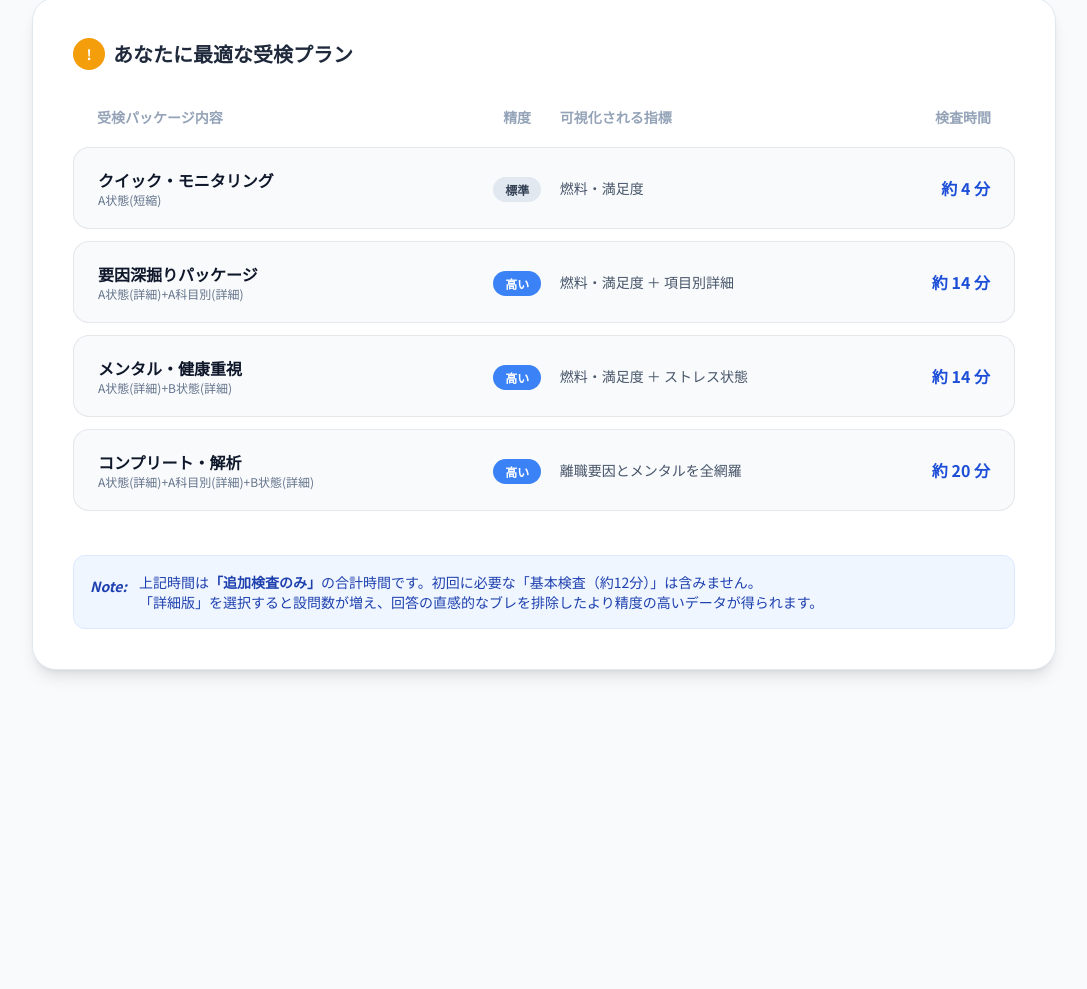
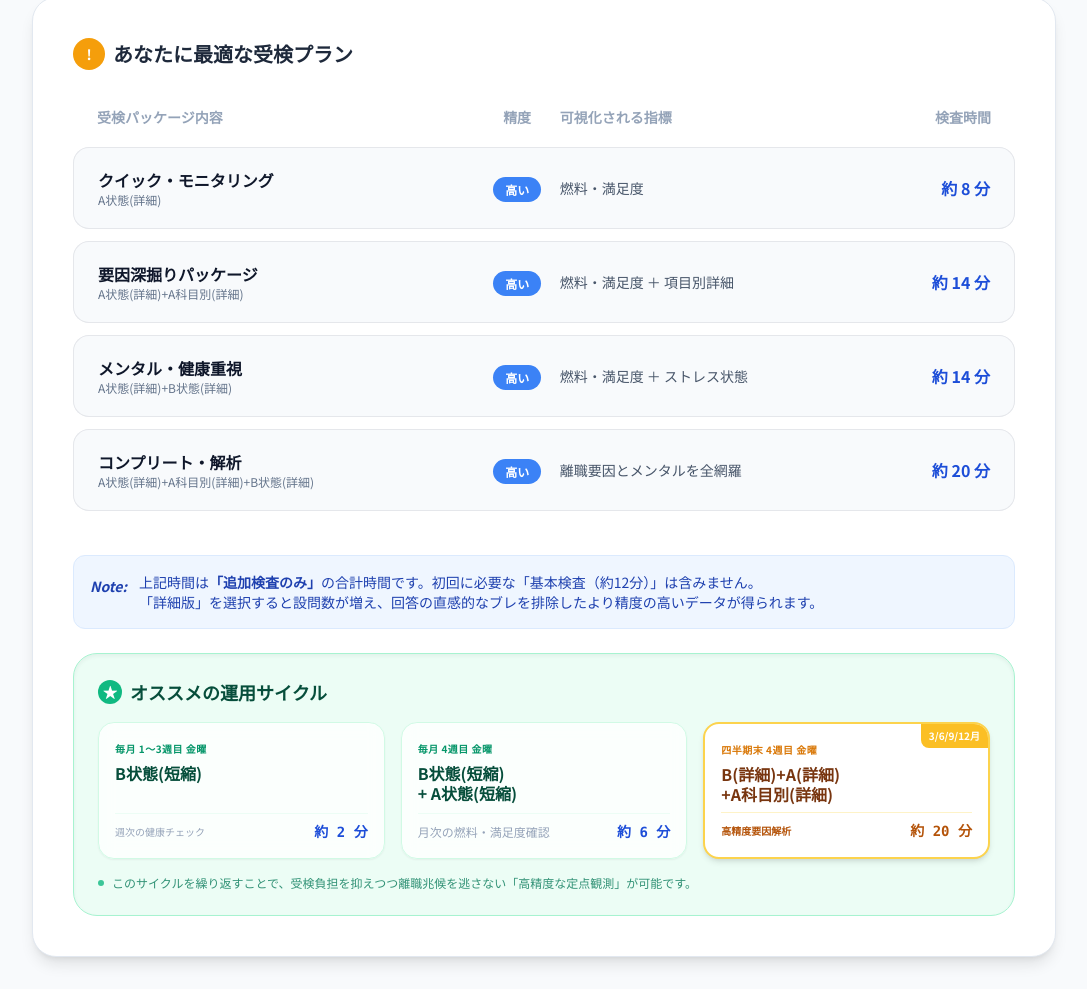
Before and after one commit to o2ku8mu/nocc.select, a plain HTML site: page index.html in a window 1280 px wide. Shown: the part 487-1476 px from the top of the page, without its empty margins (96-1183 px from the left). Before the commit the page ends 1189 px from the top, so only its background shows below. Drawn offline with nearby package versions, Linux system fonts and the light colour scheme.

Commit message:
Update index.html

```diff
--- a/index.html
+++ b/index.html
@@ -90,27 +90,27 @@
                         </tr>
                     </thead>
                     <tbody id="plans-body">
-                        <!-- プラン1: 基本モニタリング -->
+                        <!-- プラン1: 基本モニタリング (初期表示は詳細版) -->
                         <tr id="plan-base" class="plan-row bg-slate-50 rounded-2xl transition-all">
                             <td class="py-5 pl-6 rounded-l-2xl border-y border-l">
                                 <div id="base-package-name" class="font-bold text-slate-900">クイック・モニタリング</div>
-                                <div id="base-package-components" class="text-xs text-slate-500">A状態(短縮)</div>
+                                <div id="base-package-components" class="text-xs text-slate-500 font-medium">A状態(詳細)</div>
                             </td>
                             <td class="py-5 text-center border-y">
-                                <span class="accuracy-label px-3 py-1 bg-slate-200 text-slate-700 rounded-full text-xs font-bold">標準</span>
+                                <span class="accuracy-label px-3 py-1 bg-blue-500 text-white rounded-full text-xs font-bold transition-all">高い</span>
                             </td>
                             <td class="py-5 border-y text-sm text-slate-600">燃料・満足度</td>
-                            <td id="time-base" class="py-5 text-right pr-6 rounded-r-2xl border-y border-r font-bold text-blue-700">約 4 分</td>
+                            <td id="time-base" class="py-5 text-right pr-6 rounded-r-2xl border-y border-r font-bold text-blue-700">約 8 分</td>
                         </tr>
 
                         <!-- プラン2: 要因特定 -->
                         <tr id="plan-subject" class="plan-row bg-slate-50 rounded-2xl transition-all">
                             <td class="py-5 pl-6 rounded-l-2xl border-y border-l">
                                 <div class="font-bold text-slate-900">要因深掘りパッケージ</div>
-                                <div class="text-xs text-slate-500 plan-detail" data-components="A状態+A科目別">A状態(詳細)+A科目別(詳細)</div>
+                                <div class="text-xs text-slate-500 font-medium plan-detail" data-components="A状態+A科目別">A状態(詳細)+A科目別(詳細)</div>
                             </td>
                             <td class="py-5 text-center border-y">
-                                <span class="accuracy-label px-3 py-1 bg-blue-500 text-white rounded-full text-xs font-bold">高い</span>
+                                <span class="accuracy-label px-3 py-1 bg-blue-500 text-white rounded-full text-xs font-bold transition-all">高い</span>
                             </td>
                             <td class="py-5 border-y text-sm text-slate-600">燃料・満足度 ＋ 項目別詳細</td>
                             <td id="time-subject" class="py-5 text-right pr-6 rounded-r-2xl border-y border-r font-bold text-blue-700">約 14 分</td>
@@ -120,10 +120,10 @@
                         <tr id="plan-mental" class="plan-row bg-slate-50 rounded-2xl transition-all">
                             <td class="py-5 pl-6 rounded-l-2xl border-y border-l">
                                 <div class="font-bold text-slate-900">メンタル・健康重視</div>
-                                <div class="text-xs text-slate-500 plan-detail" data-components="A状態+B状態">A状態(詳細)+B状態(詳細)</div>
+                                <div class="text-xs text-slate-500 font-medium plan-detail" data-components="A状態+B状態">A状態(詳細)+B状態(詳細)</div>
                             </td>
                             <td class="py-5 text-center border-y">
-                                <span class="accuracy-label px-3 py-1 bg-blue-500 text-white rounded-full text-xs font-bold">高い</span>
+                                <span class="accuracy-label px-3 py-1 bg-blue-500 text-white rounded-full text-xs font-bold transition-all">高い</span>
                             </td>
                             <td class="py-5 border-y text-sm text-slate-600">燃料・満足度 ＋ ストレス状態</td>
                             <td id="time-mental" class="py-5 text-right pr-6 rounded-r-2xl border-y border-r font-bold text-blue-700">約 14 分</td>
@@ -133,10 +133,10 @@
                         <tr id="plan-full" class="plan-row bg-slate-50 rounded-2xl transition-all">
                             <td class="py-5 pl-6 rounded-l-2xl border-y border-l">
                                 <div class="font-bold text-slate-900">コンプリート・解析</div>
-                                <div class="text-xs text-slate-500 plan-detail" data-components="A状態+A科目別+B状態">A状態(詳細)+A科目別(詳細)+B状態(詳細)</div>
+                                <div class="text-xs text-slate-500 font-medium plan-detail" data-components="A状態+A科目別+B状態">A状態(詳細)+A科目別(詳細)+B状態(詳細)</div>
                             </td>
                             <td class="py-5 text-center border-y">
-                                <span class="accuracy-label px-3 py-1 bg-blue-500 text-white rounded-full text-xs font-bold">高い</span>
+                                <span class="accuracy-label px-3 py-1 bg-blue-500 text-white rounded-full text-xs font-bold transition-all">高い</span>
                             </td>
                             <td class="py-5 border-y text-sm text-slate-600">離職要因とメンタルを全網羅</td>
                             <td id="time-full" class="py-5 text-right pr-6 rounded-r-2xl border-y border-r font-bold text-blue-700">約 20 分</td>
@@ -150,6 +150,48 @@
                 <span class="mt-1 font-bold italic">Note:</span>
                 <p>上記時間は<b>「追加検査のみ」</b>の合計時間です。初回に必要な「基本検査（約12分）」は含みません。<br>
                 「詳細版」を選択すると設問数が増え、回答の直感的なブレを排除したより精度の高いデータが得られます。</p>
+            </div>
+
+            <!-- Recommended Cycle Section -->
+            <div class="mt-6 p-6 bg-emerald-50 border border-emerald-200 rounded-3xl text-sm text-emerald-900 shadow-inner">
+                <h3 class="text-lg font-bold flex items-center gap-2 mb-4">
+                    <span class="flex items-center justify-center bg-emerald-500 text-white w-6 h-6 rounded-full text-sm">★</span>
+                    オススメの運用サイクル
+                </h3>
+                <div class="grid grid-cols-1 md:grid-cols-3 gap-4">
+                    <!-- Weekly -->
+                    <div class="bg-white/80 backdrop-blur p-4 rounded-2xl border border-emerald-100 flex flex-col h-full shadow-sm hover:shadow-md transition-shadow">
+                        <div class="text-emerald-600 text-[10px] font-bold mb-1 tracking-wider">毎月 1〜3週目 金曜</div>
+                        <div class="font-bold text-base leading-tight mb-2">B状態(短縮)</div>
+                        <div class="mt-auto pt-2 border-t border-emerald-50 flex justify-between items-center">
+                            <span class="text-[10px] text-slate-400">週次の健康チェック</span>
+                            <span class="text-blue-700 font-mono font-bold">約 2 分</span>
+                        </div>
+                    </div>
+                    <!-- Monthly -->
+                    <div class="bg-white/80 backdrop-blur p-4 rounded-2xl border border-emerald-100 flex flex-col h-full shadow-sm hover:shadow-md transition-shadow">
+                        <div class="text-emerald-600 text-[10px] font-bold mb-1 tracking-wider">毎月 4週目 金曜</div>
+                        <div class="font-bold text-base leading-tight mb-2">B状態(短縮)<br>+ A状態(短縮)</div>
+                        <div class="mt-auto pt-2 border-t border-emerald-50 flex justify-between items-center">
+                            <span class="text-[10px] text-slate-400 text-xs">月次の燃料・満足度確認</span>
+                            <span class="text-blue-700 font-mono font-bold">約 6 分</span>
+                        </div>
+                    </div>
+                    <!-- Quarterly -->
+                    <div class="bg-white p-4 rounded-2xl border-2 border-amber-300 flex flex-col h-full shadow-md relative overflow-hidden transform hover:scale-[1.02] transition-transform">
+                        <div class="absolute top-0 right-0 bg-amber-400 text-white text-[10px] px-2 py-0.5 font-bold rounded-bl-lg">3/6/9/12月</div>
+                        <div class="text-amber-600 text-[10px] font-bold mb-1 tracking-wider">四半期末 4週目 金曜</div>
+                        <div class="font-bold text-base leading-tight text-amber-900 mb-2">B(詳細)+A(詳細)<br>+A科目別(詳細)</div>
+                        <div class="mt-auto pt-2 border-t border-amber-100 flex justify-between items-center">
+                            <span class="text-[10px] text-amber-700 font-bold">高精度要因解析</span>
+                            <span class="text-amber-700 font-mono font-bold">約 20 分</span>
+                        </div>
+                    </div>
+                </div>
+                <div class="mt-4 flex items-center gap-2 text-xs text-emerald-700 opacity-80">
+                    <span class="w-1.5 h-1.5 bg-emerald-500 rounded-full"></span>
+                    このサイクルを繰り返すことで、受検負担を抑えつつ離職兆候を逃さない「高精度な定点観測」が可能です。
+                </div>
             </div>
         </div>
     </div>
```
